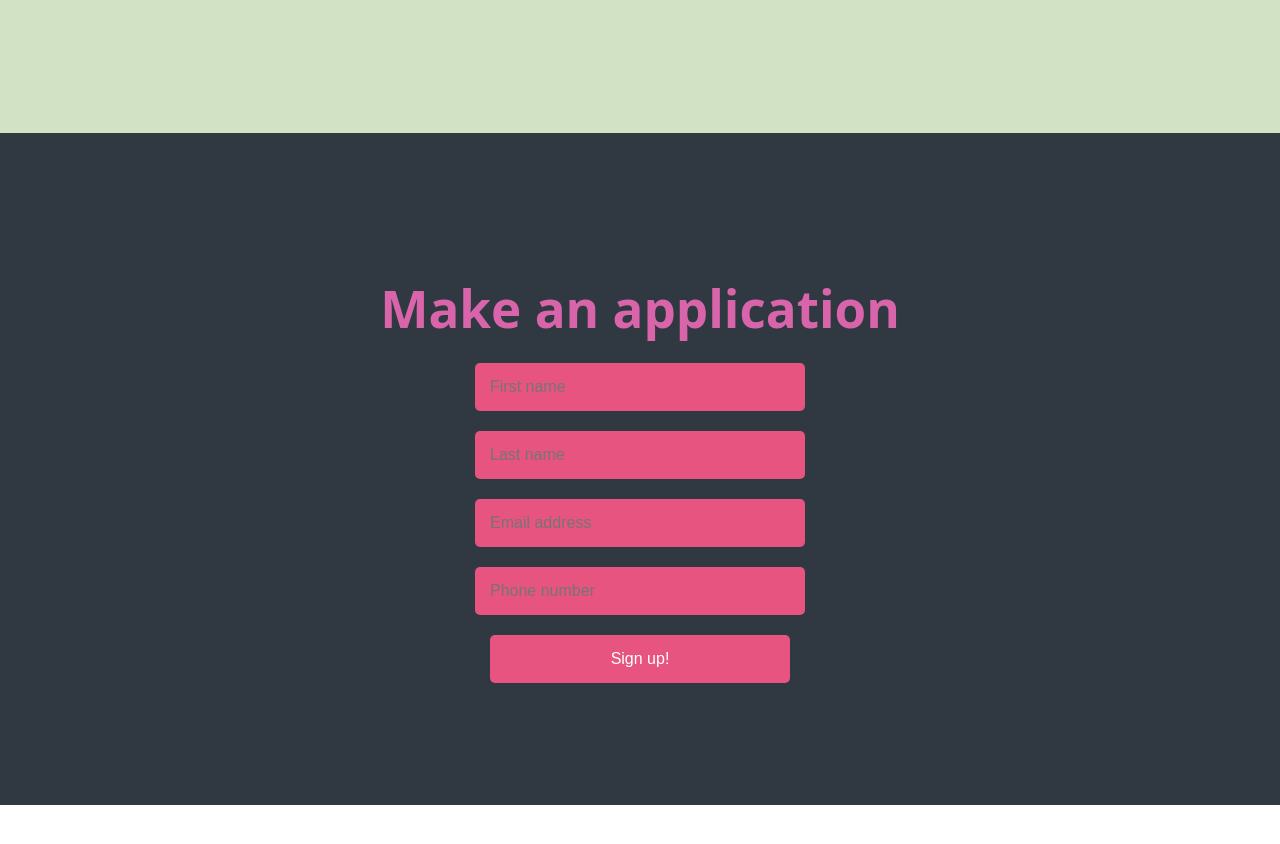
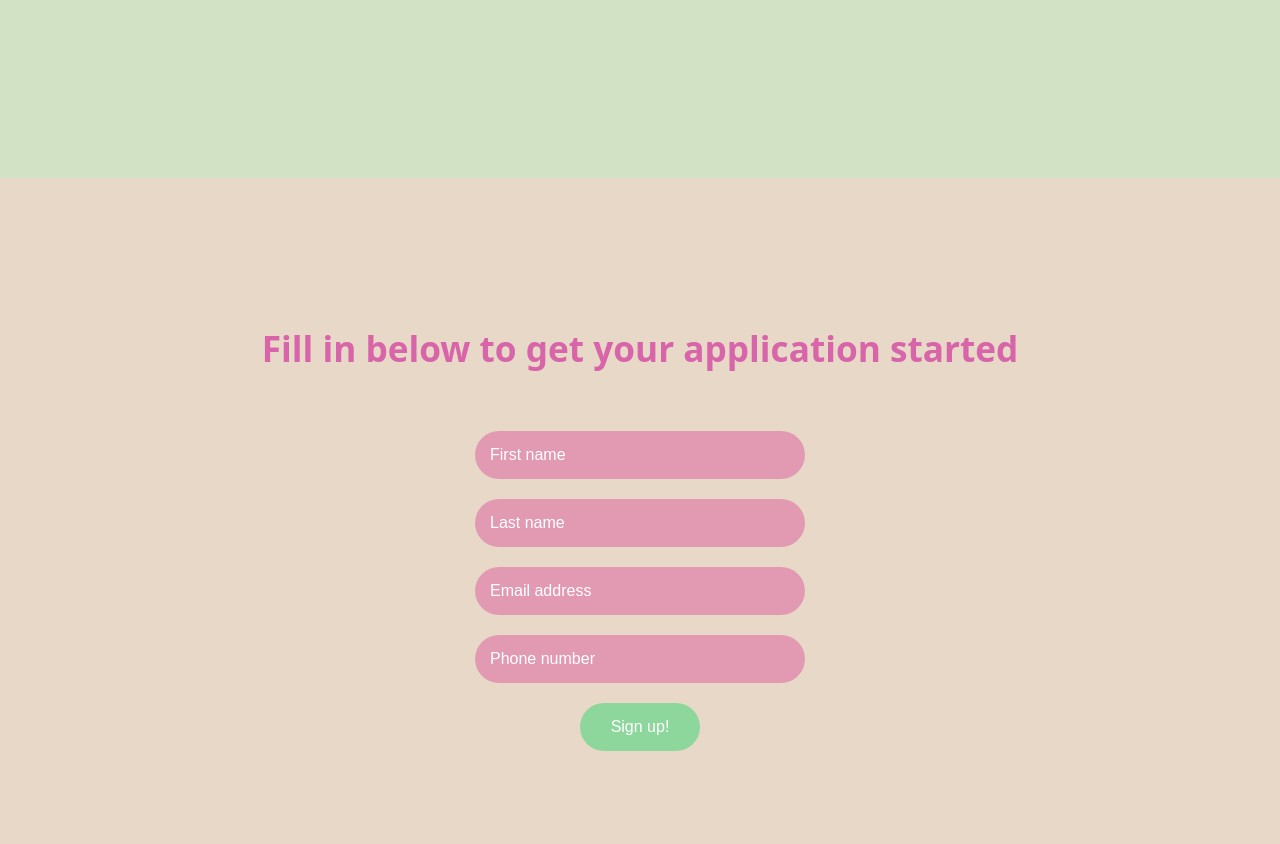
Before and after one commit to SchoolOfCode/bc14_w3d5_hackathon_design-a-landing-page-room-14-moham-tahm-naee, a plain HTML site: page index.html in a window 1280 px wide. Shown: the part 1760-2604 px from the top of the page. Before the commit the page ends 2565 px from the top, so only its background shows below. Drawn offline with Linux system fonts and the light colour scheme.

Commit message:
customized colour and form boxes and nav bar

```diff
--- a/index.html
+++ b/index.html
@@ -12,9 +12,9 @@
   <header>
     <nav id="navbar">
       <ul id="nav-list">
-        <li><a href="#welcome-section">About US</a></li>
-        <li><a href="#projects">What you can build</a></li>
-        <li><a href="#application">Make an application</a></li>
+        <li><a href="#welcome-section">About us</a></li>
+        <li><a href="#projects">Crochet projects</a></li>
+        <li><a href="#application">APPLY!</a></li>
       </ul>
     </nav>
   </header>
@@ -22,11 +22,11 @@
     <section class="welcome-section" id="welcome-section">
       <h1>Welcome to the School of Crochet</h1>
       <img src="./images/SchoolOfCrochet2.png" alt="School of Crochet" width="400" height="400">
-      <p>The UK's first nationwide crochet bootcamp. <br> We are the industy leader that will take your crochet skills
-        to the next level.</p>
+      <p> <br> The leading bootcamp to help you take your crochet to the next level!
+    </p>
     </section>
     <section class="projects" id="projects">
-      <h2>Some examples of what you can make</h2>
+      <h2>Join us so you can create these! </h2>
       <div class="projects-grid">
         <div class="img-container"><img src="./images/crochet-bear.jpg" alt="crochet bear" class="project-img"></div>
         <div class="img-container"> <img src="./images/crochet-cow.jpg" alt="crochet cow" class="project-img"></div>
@@ -41,7 +41,7 @@
     </section>
     <section class="application" id="application">
       <div id="application-header">
-        <h2>Make an application</h2>
+        <h2>Fill in below to get your application started</h2>
       </div>
       <form>
         <input type="text" id="first-name" name="first-name" placeholder="First name">
--- a/styles.css
+++ b/styles.css
@@ -55,9 +55,9 @@ h1 {
 }
 
 h2 {
-  font-size: 3.2rem;
+  font-size: 2.2rem;
   color: #D864A9;
-  margin: 0;
+  margin-bottom: 40px;
   padding: 1rem 0;
 }
 
@@ -117,7 +117,7 @@ h2 {
 /* application section */
 
 #application {
-  background-color: #303841;
+  background-color: #e8d8c7;
   height: 80vh;
   padding: 1rem 2rem;
   display: flex;
@@ -133,16 +133,30 @@ form {
   gap: 20px;
 }
 
-input, button {
+input {
   width: 300px;
-  border-radius: 5px;
+  border-radius: 50px;
   border: none;
-  background-color: #E75480;
+  background-color: #E29AB3;
+  color: white;
+  padding: 15px;
+  font-size: 16px;
+
+}
+button {
+
+  width: 120px;
+  border-radius: 50px;
+  border: none;
+  background-color: #8ed79c;
   color: white;
   padding: 15px;
   font-size: 16px;
 }
 
+::placeholder {
+    color: white;
+}
 
 /* Media queries */
 
```
